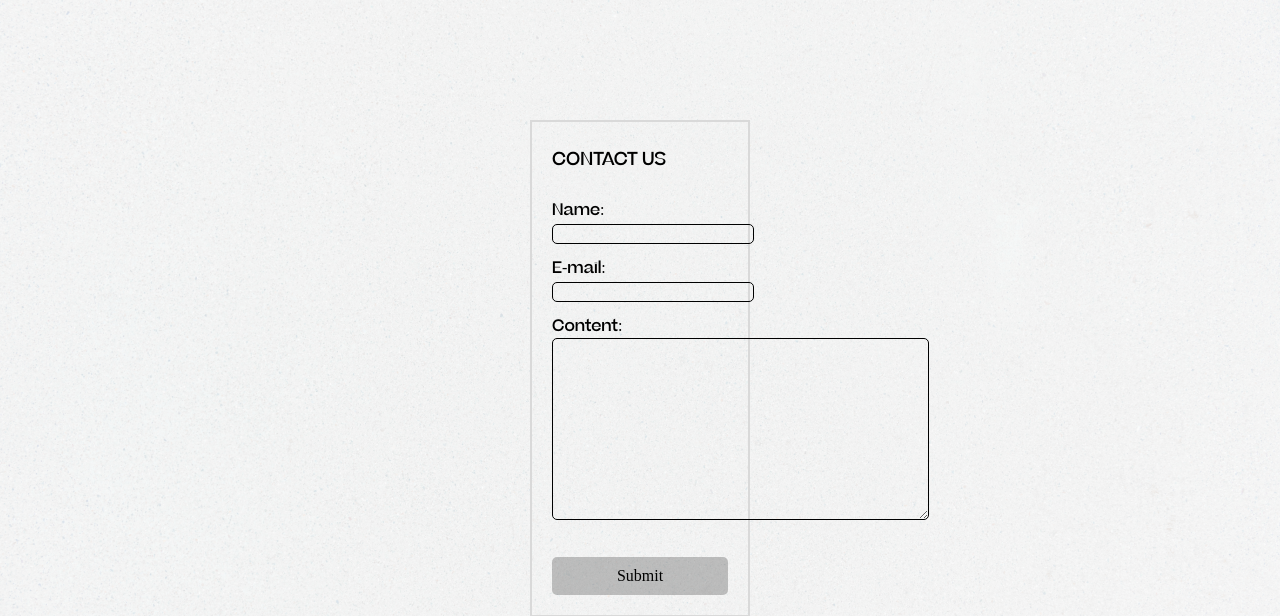
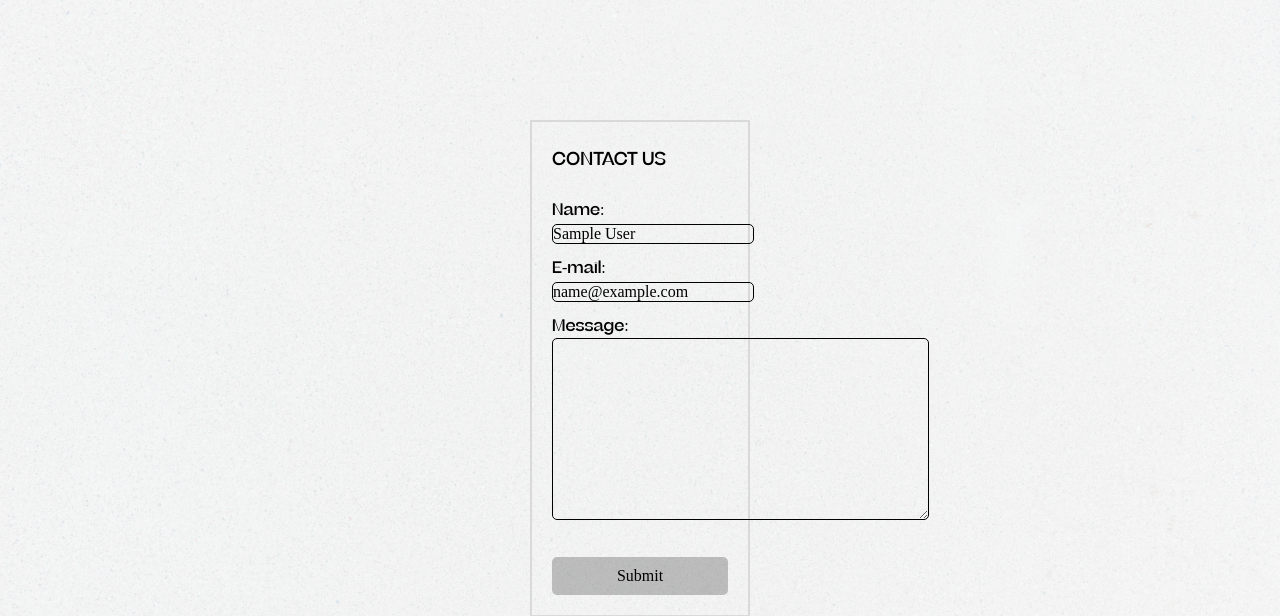
Before and after one commit to liguebez/e-commerce-shop, a Django app: page /contact/ in a window 1280 px wide. Shown: the part 90-706 px from the top of the page. Run offline with Django 5.2, Linux system fonts and the light colour scheme; the visitor is signed in with stand-in values (Sample User, id 1); data that the repository does not hold is empty; some web fonts are replaced.

Commit message:
Fixed contact us page

```diff
--- a/clothin/clothin/settings.py
+++ b/clothin/clothin/settings.py
@@ -190,3 +190,5 @@ STRIPE_SECRET_KEY = os.environ['STRIPE_SECRET_KEY']
 STRIPE_API_VERSION = '2022-08-01'
 
 STRIPE_WEBHOOK_SECRET = os.environ['STRIPE_WEBHOOK_SECRET']
+
+CONTACT_EMAIL = os.environ.get('CONTACT_EMAIL', 'admin@localhost')
--- a/clothin/main/forms.py
+++ b/clothin/main/forms.py
@@ -4,5 +4,5 @@ from captcha.fields import CaptchaField
 class ContactForm(forms.Form):
     name = forms.CharField(label='Name', max_length=255)
     email = forms.EmailField(label='E-mail')
-    content = forms.CharField(widget=forms.Textarea())
+    content = forms.CharField(label='Message', widget=forms.Textarea())
     captcha = CaptchaField()
--- a/clothin/main/templates/base.html
+++ b/clothin/main/templates/base.html
@@ -87,6 +87,7 @@
     {% endif %}
 
     {% block content %}
+
     {% endblock content %}
 
     <footer>
--- a/clothin/main/templates/contact/contact.html
+++ b/clothin/main/templates/contact/contact.html
@@ -1,5 +1,4 @@
 {% extends "base.html" %}
-{% load static %}
 
 {% block title %}Contact us{% endblock title %}
 
--- a/clothin/main/views.py
+++ b/clothin/main/views.py
@@ -5,10 +5,13 @@ from .forms import ContactForm
 from .models import Product, Category
 from cart.forms import CartAddProductForm, CartUpdateForm
 from django.core.paginator import Paginator
-from django.contrib.auth.mixins import LoginRequiredMixin
 from django.views.generic.edit import FormView
 from django.core.cache import cache
 from django.db.models import Q
+
+from django.core.mail import EmailMessage
+from django.conf import settings
+from django.contrib import messages
 
 
 def index(request):
@@ -56,14 +59,35 @@ def product_list(request, category_slug=None):
                                                       'query': query,
                                                       'current_sort': sort_key})
 
-class ContactViewForm(LoginRequiredMixin, FormView):
+class ContactViewForm(FormView):
     form_class = ContactForm
     template_name = 'contact/contact.html'
-    success_url = reverse_lazy('main:index')
+    success_url = reverse_lazy('main:contact')
 
     def form_valid(self, form):
-        print(form.cleaned_data)
+        cd = form.cleaned_data
+        try:
+            email = EmailMessage(
+                subject=f'Contact form: message from {cd["name"]}',
+                body=cd['content'],
+                from_email=settings.DEFAULT_FROM_EMAIL,
+                to=[settings.CONTACT_EMAIL],
+                reply_to=[cd['email']],
+            )
+            email.send()
+            messages.success(self.request, 'Your message has been sent. We will get back to you shortly.')
+        except Exception:
+            messages.error(self.request, 'Sorry, we could not send your message. Please try again later.')
         return super().form_valid(form)
+
+    def get_initial(self):
+
+        initial = super().get_initial()
+        if self.request.user.is_authenticated:
+            initial['email'] = self.request.user.email
+            initial['name'] = self.request.user.get_full_name() or self.request.user.username
+
+        return initial
 
 
 def page_not_found(request, exception):
```
